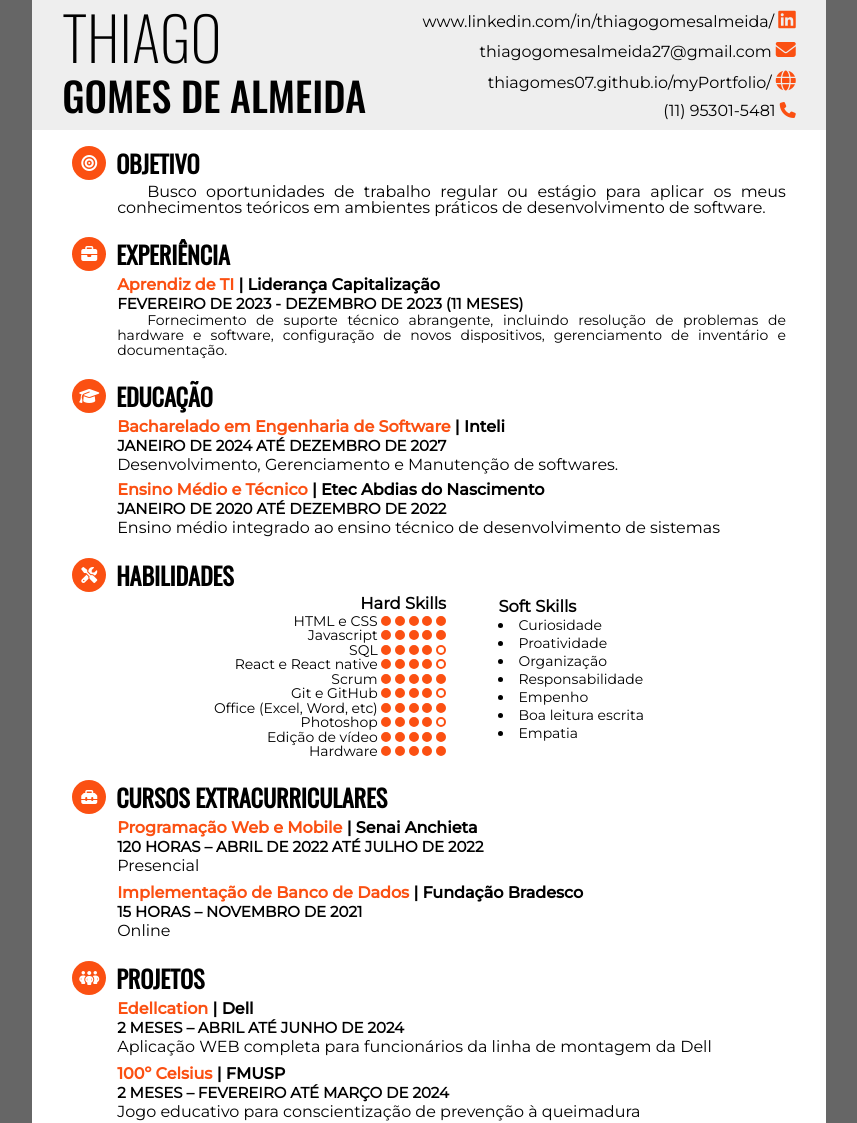
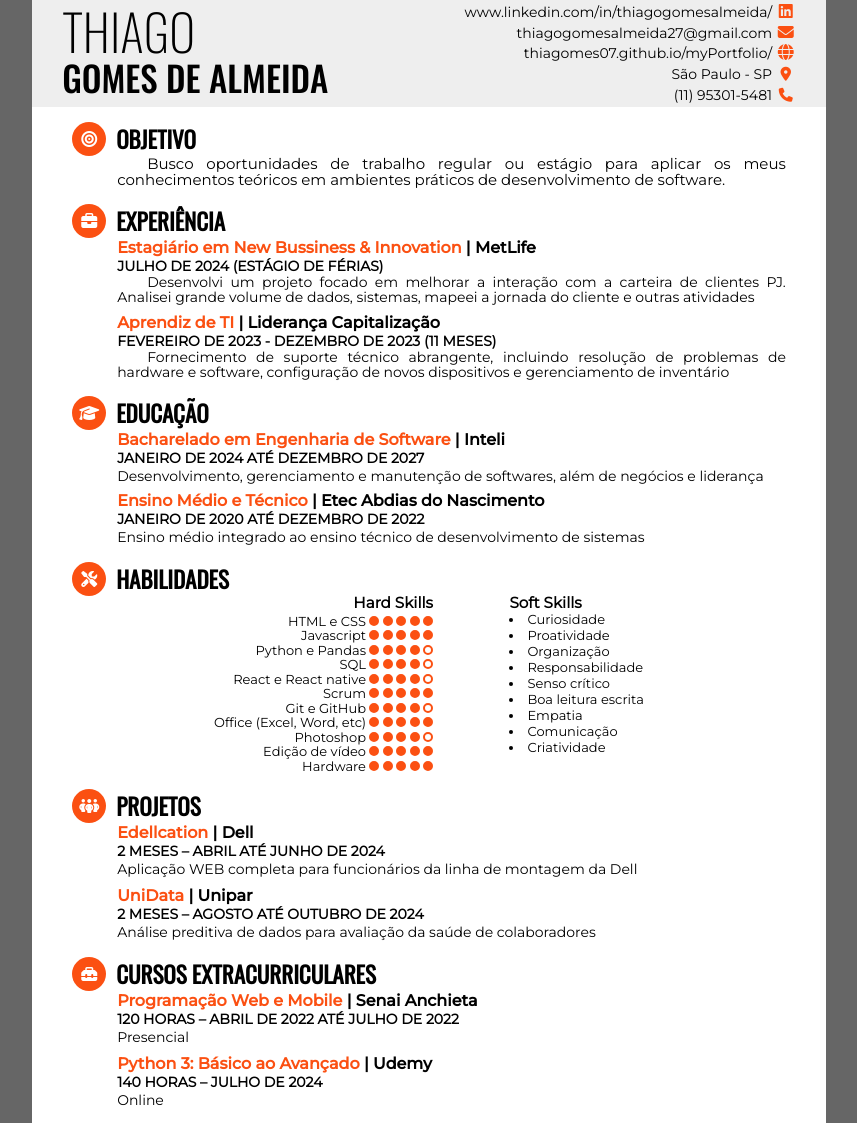
Before and after one commit to thiagomes07/WebCV, a plain HTML site: page index.html in a window 1280 px wide. Shown: the whole page, without its empty margins (211-1068 px from the left). Drawn offline with Linux system fonts and the light colour scheme.

Commit message:
feat: Adição de endereço, estágio de Férias, Curso de Python e do Projeto de Análise Preditiva com a Unipar. Além de mudanças na estilização para caber tudo

```diff
--- a/index.html
+++ b/index.html
@@ -44,6 +44,7 @@
               <i class="fa-solid fa-globe"></i
             ></a>
           </li>
+          <li>São Paulo - SP <i class="fa-solid fa-location-dot"></i></li>
           <li>(11) 95301-5481 <i class="fa-solid fa-phone"></i></li>
         </ul>
       </div>
@@ -56,9 +57,9 @@
         </div>
 
         <p>
-          Busco oportunidades de trabalho regular ou estágio para aplicar os meus
-          conhecimentos teóricos em ambientes práticos de desenvolvimento de
-          software.
+          Busco oportunidades de trabalho regular ou estágio para aplicar os
+          meus conhecimentos teóricos em ambientes práticos de desenvolvimento
+          de software.
         </p>
       </div>
 
@@ -68,12 +69,21 @@
           <h2>EXPERIÊNCIA</h2>
         </div>
         <div class="course">
+          <p><span>Estagiário em New Bussiness & Innovation</span> | MetLife</p>
+          <p>JULHO DE 2024 (ESTÁGIO DE FÉRIAS)</p>
+          <p class="description">
+            Desenvolvi um projeto focado em melhorar a interação com a carteira
+            de clientes PJ. Analisei grande volume de dados, sistemas, mapeei a
+            jornada do cliente e outras atividades
+          </p>
+        </div>
+        <div class="course">
           <p><span>Aprendiz de TI</span> | Liderança Capitalização</p>
           <p>FEVEREIRO DE 2023 - DEZEMBRO DE 2023 (11 MESES)</p>
           <p class="description">
             Fornecimento de suporte técnico abrangente, incluindo resolução de
-            problemas de hardware e software, configuração de novos
-            dispositivos, gerenciamento de inventário e documentação.
+            problemas de hardware e software, configuração de novos dispositivos
+            e gerenciamento de inventário
           </p>
         </div>
       </div>
@@ -86,7 +96,10 @@
         <div class="course">
           <p><span>Bacharelado em Engenharia de Software</span> | Inteli</p>
           <p>JANEIRO DE 2024 ATÉ DEZEMBRO DE 2027</p>
-          <p>Desenvolvimento, Gerenciamento e Manutenção de softwares.</p>
+          <p>
+            Desenvolvimento, gerenciamento e manutenção de softwares, além de
+            negócios e liderança
+          </p>
         </div>
         <div class="course">
           <p><span>Ensino Médio e Técnico</span> | Etec Abdias do Nascimento</p>
@@ -125,6 +138,14 @@
                 <span class="dot filled"></span>
                 <span class="dot filled"></span>
                 <span class="dot filled"></span>
+              </li>
+              <li>
+                Python e Pandas
+                <span class="dot filled"></span>
+                <span class="dot filled"></span>
+                <span class="dot filled"></span>
+                <span class="dot filled"></span>
+                <span class="dot"></span>
               </li>
               <li>
                 SQL
@@ -199,12 +220,44 @@
               <li>Proatividade</li>
               <li>Organização</li>
               <li>Responsabilidade</li>
-              <li>Empenho</li>
+              <li>Senso crítico</li>
               <li>Boa leitura escrita</li>
               <li>Empatia</li>
+              <li>Comunicação</li>
+              <li>Criatividade</li>
             </ul>
           </div>
         </div>
+      </div>
+
+      <div>
+        <div class="title">
+          <span class="icon"><i class="fa-solid fa-people-group"></i></span>
+          <h2>PROJETOS</h2>
+        </div>
+
+        <div class="course">
+          <p><span>Edellcation</span> | Dell</p>
+          <p>2 MESES – ABRIL ATÉ JUNHO DE 2024</p>
+          <p>
+            Aplicação WEB completa para funcionários da linha de montagem da
+            Dell
+          </p>
+        </div>
+
+        <div class="course">
+          <p><span>UniData</span> | Unipar</p>
+          <p>2 MESES – AGOSTO ATÉ OUTUBRO DE 2024</p>
+          <p>
+            Análise preditiva de dados para avaliação da saúde de colaboradores
+          </p>
+        </div>
+
+        <!-- <div class="course">
+          <p><span>100º Celsius</span> | FMUSP</p>
+          <p>2 MESES – FEVEREIRO ATÉ MARÇO DE 2024</p>
+          <p>Jogo educativo para conscientização de prevenção à queimadura</p>
+        </div> -->
       </div>
 
       <div>
@@ -218,37 +271,26 @@
           <p>120 HORAS – ABRIL DE 2022 ATÉ JULHO DE 2022</p>
           <p>Presencial</p>
         </div>
+
+        <div class="course">
+          <p><span>Python 3: Básico ao Avançado</span> | Udemy</p>
+          <p>140 HORAS – JULHO DE 2024</p>
+          <p>Online</p>
+        </div>
+
         <!-- <div class="course">
           <p><span>Javascript</span> | Fundação Bradesco</p>
           <p>20 HORAS – JUNHO DE 2022</p>
           <p>Online</p>
         </div> -->
-        <div class="course">
+
+        <!-- <div class="course">
           <p>
             <span>Implementação de Banco de Dados</span> | Fundação Bradesco
           </p>
           <p>15 HORAS – NOVEMBRO DE 2021</p>
           <p>Online</p>
-        </div>
-      </div>
-
-      <div>
-        <div class="title">
-          <span class="icon"><i class="fa-solid fa-people-group"></i></span>
-          <h2>PROJETOS</h2>
-        </div>
-
-        <div class="course">
-          <p><span>Edellcation</span> | Dell</p>
-          <p>2 MESES – ABRIL ATÉ JUNHO DE 2024</p>
-          <p>Aplicação WEB completa para funcionários da linha de montagem da Dell</p>
-        </div>
-
-        <div class="course">
-          <p><span>100º Celsius</span> | FMUSP</p>
-          <p>2 MESES – FEVEREIRO ATÉ MARÇO DE 2024</p>
-          <p>Jogo educativo para conscientização de prevenção à queimadura</p>
-        </div>
+        </div> -->
       </div>
     </main>
 
--- a/styles/style.css
+++ b/styles/style.css
@@ -64,10 +64,14 @@ main {
   overflow: hidden;
 }
 
+p {
+  font-size: 14px;
+}
+
 /* Cabeçalho */
 
 header {
-  height: 130px;
+  height: 107px;
   background-color: #eee;
   display: flex;
   justify-content: space-between;
@@ -78,17 +82,17 @@ header {
 h1 {
   font-family: "oswaldMedium", "Times New Roman", Times, serif;
   font-weight: 500;
-  font-size: 40px;
-  line-height: 50px;
+  font-size: 35px;
+  line-height: 40px;
 }
 
 h1 > span {
   font-family: "oswaldExtraLight", "Times New Roman", Times, serif;
   font-weight: lighter;
-  font-size: 60px;
+  font-size: 50px;
 }
 
-header > div:nth-child(2) {
+header > div:last-child {
   height: 100%;
   display: flex;
   justify-content: center;
@@ -97,7 +101,7 @@ header > div:nth-child(2) {
 
 header ul {
   font-family: "montserratMedium", Arial, Helvetica, sans-serif;
-  font-size: 16px;
+  font-size: 14px;
   font-weight: 500;
   list-style-type: none;
   height: 100%;
@@ -107,13 +111,19 @@ header ul {
   align-items: end;
 }
 
+header ul i {
+  /* ícones da div esquerda do cabeçalho */
+  width: 20px;
+  text-align: center;
+}
+
 li > a {
   text-decoration: none;
   color: #000;
 }
 
 li > a > i {
-  font-size: 20px;
+  font-size: 16px;
 }
 
 i {
@@ -129,13 +139,13 @@ main {
 h2 {
   font-family: "oswaldRegular", "Times New Roman", Times, serif;
   margin-left: 10px;
+  font-size: 23px;
 }
 
 div.title {
-  margin-top: 20px;
+  margin-top: 16px;
   display: flex;
   align-items: center;
-  margin-bottom: 3px;
 }
 
 div.title:last-of-type {
@@ -161,7 +171,7 @@ main > div:first-of-type p {
   text-indent: 30px;
   text-align: justify;
   line-height: 16px;
-  font-size: 16px;
+  font-size: 15px;
 }
 
 div:nth-child(3) div.course:nth-child(2) {
@@ -188,11 +198,11 @@ div.course:not(main div:nth-child(3) > div.course, div.course:last-of-type) {
 div.course p:first-child {
   font-family: "montserratMedium", Arial, Helvetica, sans-serif;
   font-weight: bolder;
+  font-size: 16px;
 }
 
 div.course p:nth-child(2) {
   font-family: "montserratRegular", Arial, Helvetica, sans-serif;
-  font-size: 15px;
   font-weight: bolder;
 }
 
@@ -209,7 +219,7 @@ div#contentColumns {
   width: 430px;
   display: flex;
   margin: auto;
-  font-size: 14px;
+  font-size: 13px;
 }
 
 div#contentTabCol1 {
@@ -219,6 +229,7 @@ div#contentTabCol1 {
 
 div#contentTabCol1 > h3,
 div#contentTabCol2 > h3 {
+  line-height: 14.5px;
   margin-bottom: 3px;
 }
 
```
Also changed, not shown: 1 other file.
